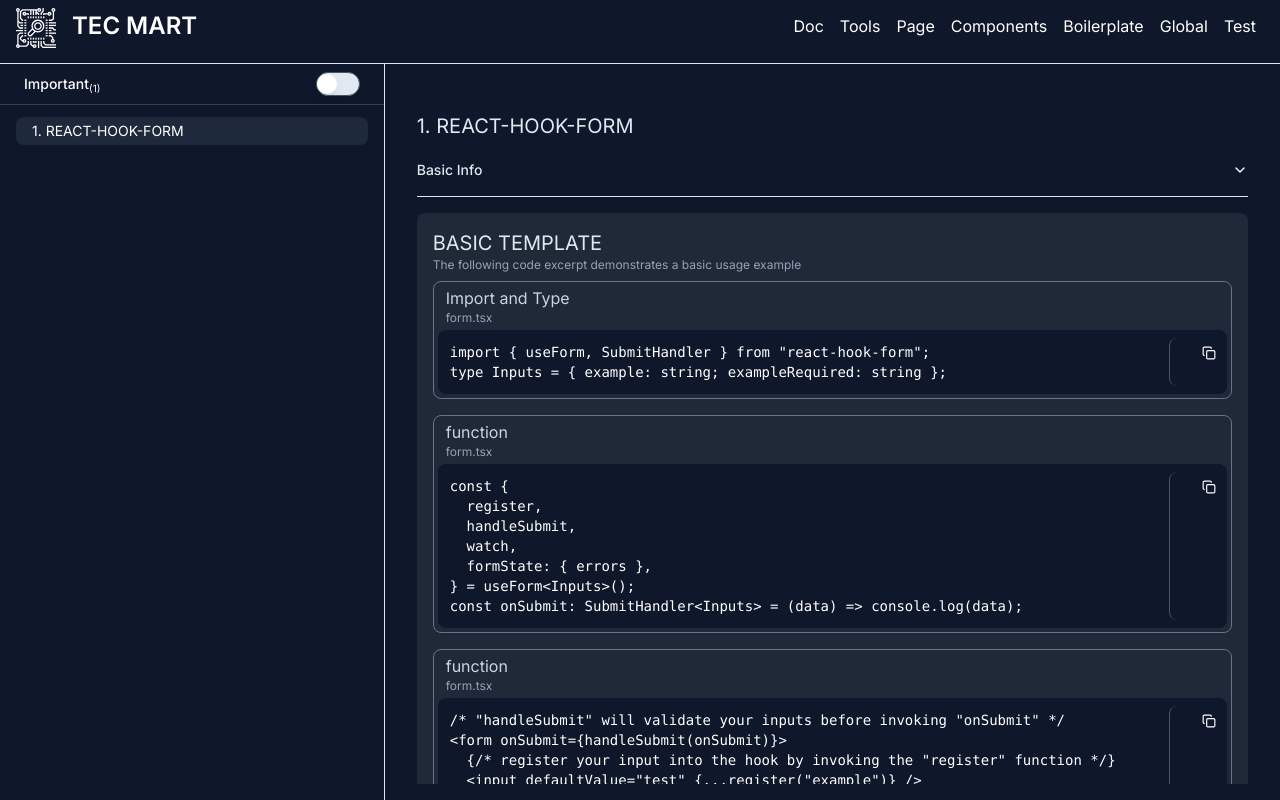
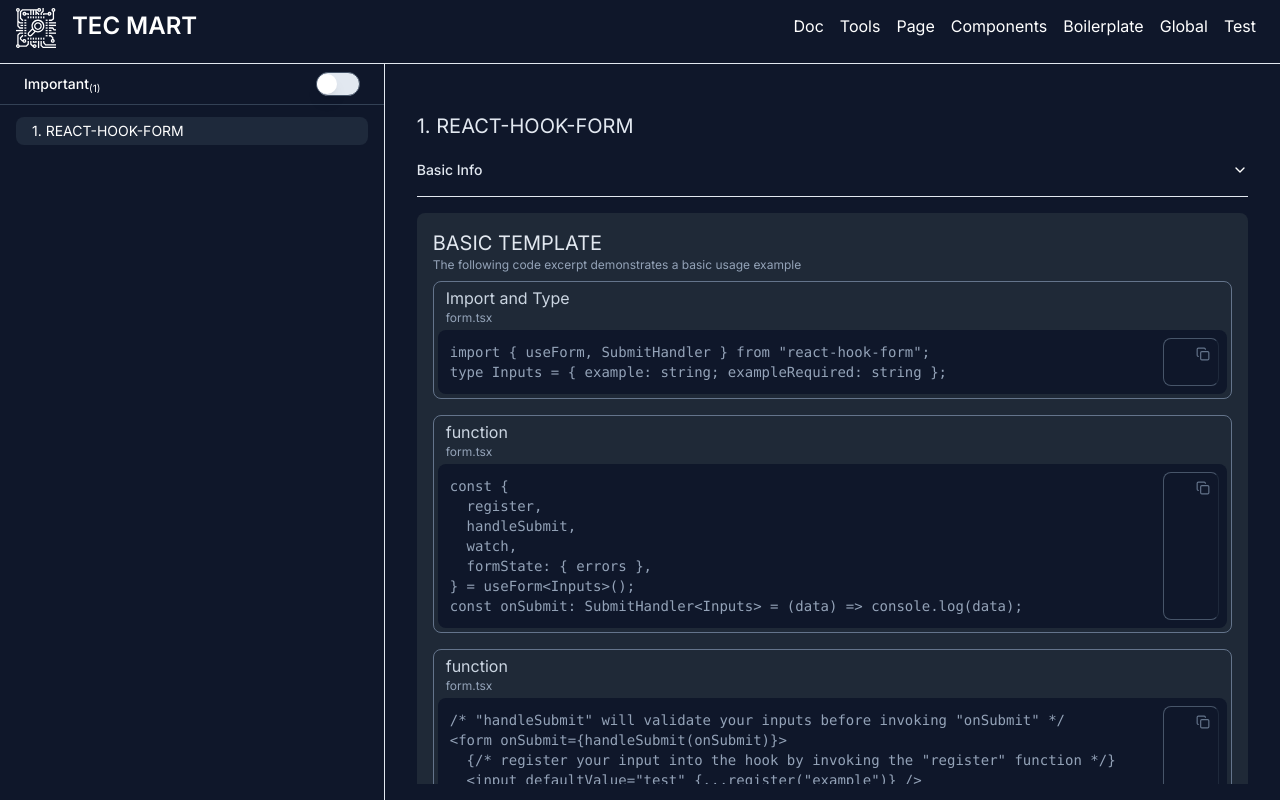
Before and after one commit to Toufiquer/tecmart-web-app, a Next.js app: page /boilerplate in a window 1280 px wide. Built offline with nearby package versions, Linux system fonts and the light colour scheme.

Commit message:
done @ fix design

```diff
--- a/src/app/boilerplate/view-code.tsx
+++ b/src/app/boilerplate/view-code.tsx
@@ -16,13 +16,13 @@ const ViewCode = ({
 }) => {
   return (
     <main className="p-1 relative w-full h-full">
-      <pre className="cursor-edit">{data}</pre>
+      <pre className="cursor-edit text-slate-400">{data}</pre>
       <div
         onClick={() => copyFn(data)}
         title="copy"
-        className="absolute cursor-pointer rounded-lg h-full top-0 right-0 min-w-[50px] border-0 border-l border-slate-600"
+        className="absolute cursor-pointer rounded-lg h-full top-0 right-0 min-w-[50px] border-r border-l border-t border-b border-r-slate-800 text-slate-500 border-slate-600"
       >
-        <div className="pl-8 pt-2">
+        <div className="pl-8 pr-2 pt-2">
           <LuCopy />
         </div>
       </div>
```
